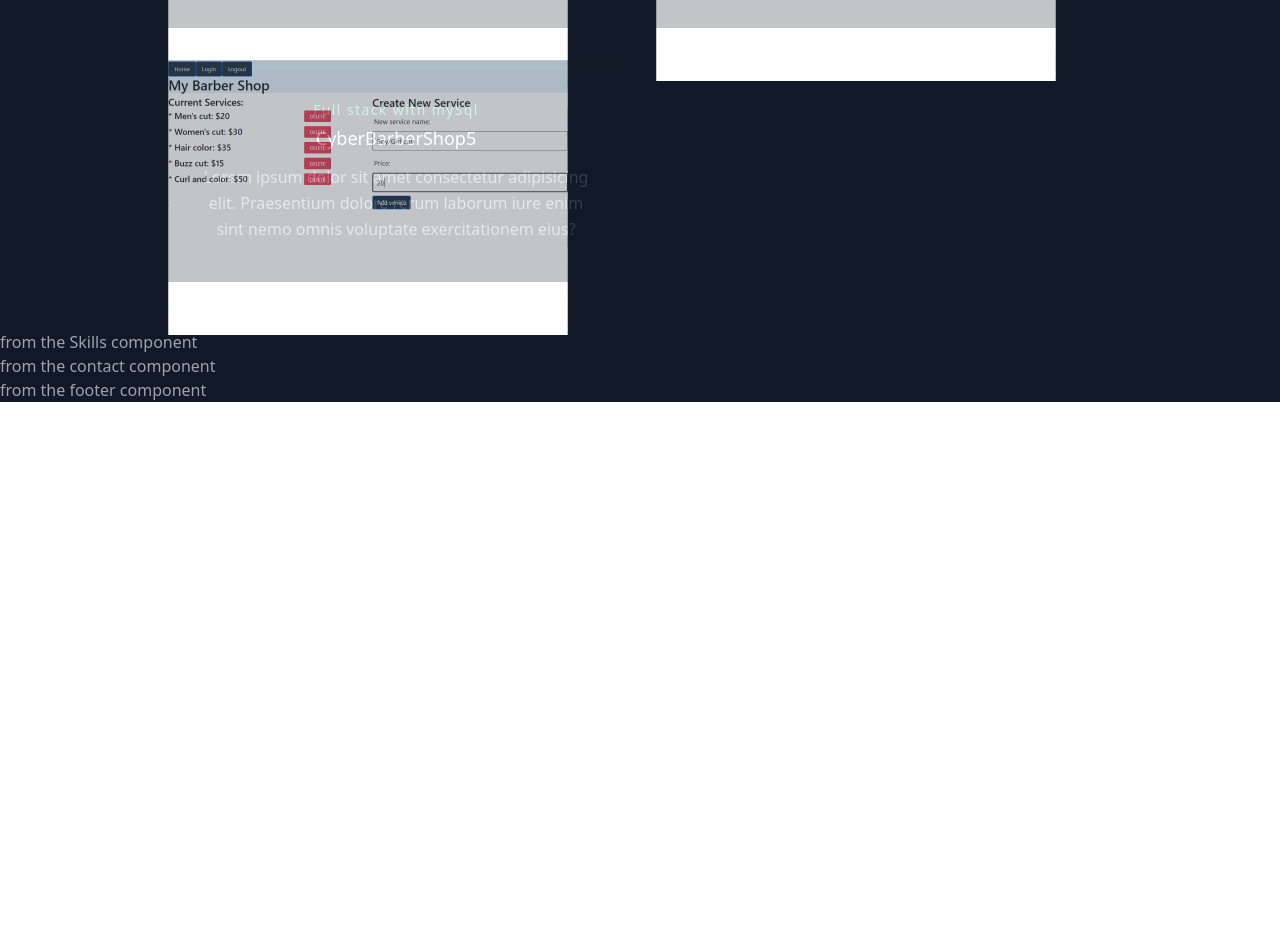
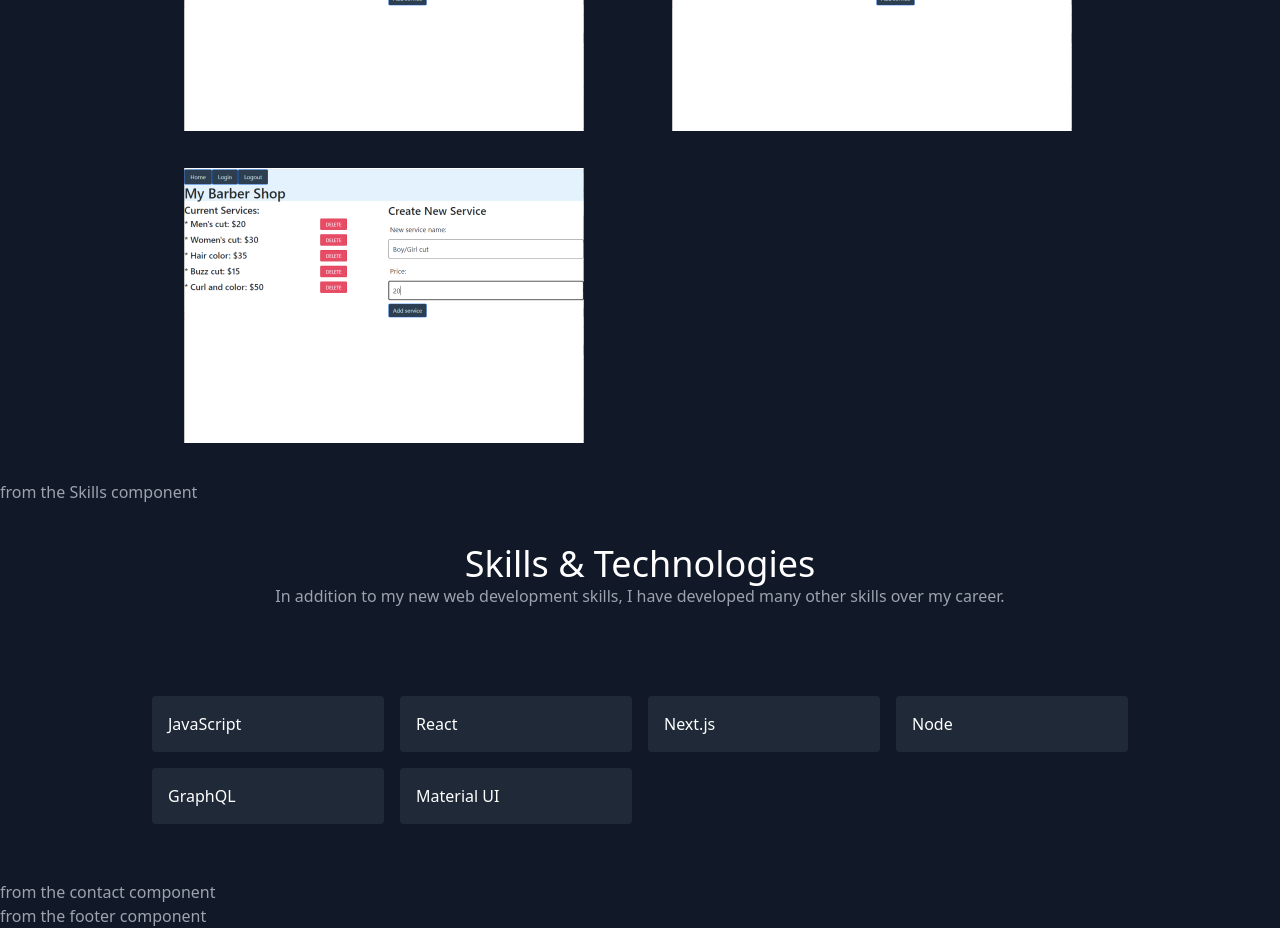
Before and after one commit to jpoulin587/jpoulin-portfolio, a React (Create React App) app: page / in a window 1280 px wide. Shown: the part 1200-2128 px from the top of the page. Before the commit the page ends 1602 px from the top, so only its background shows below. Built offline with nearby package versions, Linux system fonts and the light colour scheme.

Commit message:
skills page complete

```diff
--- a/src/components/Projects.js
+++ b/src/components/Projects.js
@@ -4,7 +4,6 @@ import { projects } from "../projectData";
 const Projects = () => {
     return (
         <section id="projects" className="text-gray-400 bg-gray-900 body-font">
-            <p>from the Projects component</p>
             <div className="container px-5 py-10 mx-auto text-center lg:px-40">
                 <div className="flex flex-col w-full mb-20">
                     <h1 className="sm:text-4x1 text-3x1 font-medium title-font mb-4 text-white">
@@ -17,17 +16,17 @@ const Projects = () => {
                 <div className="grid grid-flow-row grid-cols-2 -m-2">
                     {projects.map((project) => (
                         <a
-                        href={project.githubLink}
-                        /*href={project.deployedLink}*/
+                        /*href={project.githubLink}*/
+                        href={project.deployedLink}
                         key={project.image}
-                        className="col-span-2 sm:col-span-1 p-4">
+                        className="col-span-2 sm:col-span-1 p-8">
                         <div className="flex relative">
                             <img
                                 alt="gallery"
                                 className="absolute inset-0 w-auto h-auto object-cover object-center"
                                 src={project.image}
                             />
-                            <div className="px-8 py-10 relative z-10 w-full border-gray-800 bg-gray-900 opacity-25 hover:opacity-100">
+                            <div className="px-8 py-10 relative z-10 w-full border-gray-800 bg-gray-900 opacity-0 hover:opacity-100">
                                 <h2 className="tracking-widest text-sm title-font font-medium text-green-400 mb-1">
                                     {project.subtitle}
                                 </h2>
--- a/src/components/Skills.js
+++ b/src/components/Skills.js
@@ -1,10 +1,35 @@
 import React from 'react'
+import { skills } from '../projectData'
 
 const Skills = () => {
     return (
-        <div>
-           <p>from the Skills component</p>
-        </div>
+        <section id="skills">
+            <p>from the Skills component</p>
+            <div className="container px-5 py-10 mx-auto">
+                <div className="text-center mb-20">
+                    <h1 className="sm:text-4xl text-3xl font-medium title-font text-white md-4">
+                        Skills &amp; Technologies
+                    </h1>
+                    <p>
+               In addition to my new web development skills, I have developed many other skills over my career.
+                    </p>
+                </div>
+                <div className="flex flex-wrap lg:w-4/5 sm:mx-auto sm:mb-2 -mx-2">
+                {skills.map((skill) => (
+            <div key={skill} className="p-2 sm:w-1/4 w-full">
+              <div className="bg-gray-800 rounded flex p-4 h-full items-center">
+                <span className="title-font font-medium text-white">
+                  {skill}
+                </span>
+              </div>
+            </div>
+          ))}
+                </div>
+
+            </div>
+
+
+        </section>
     )
 }
 
```
